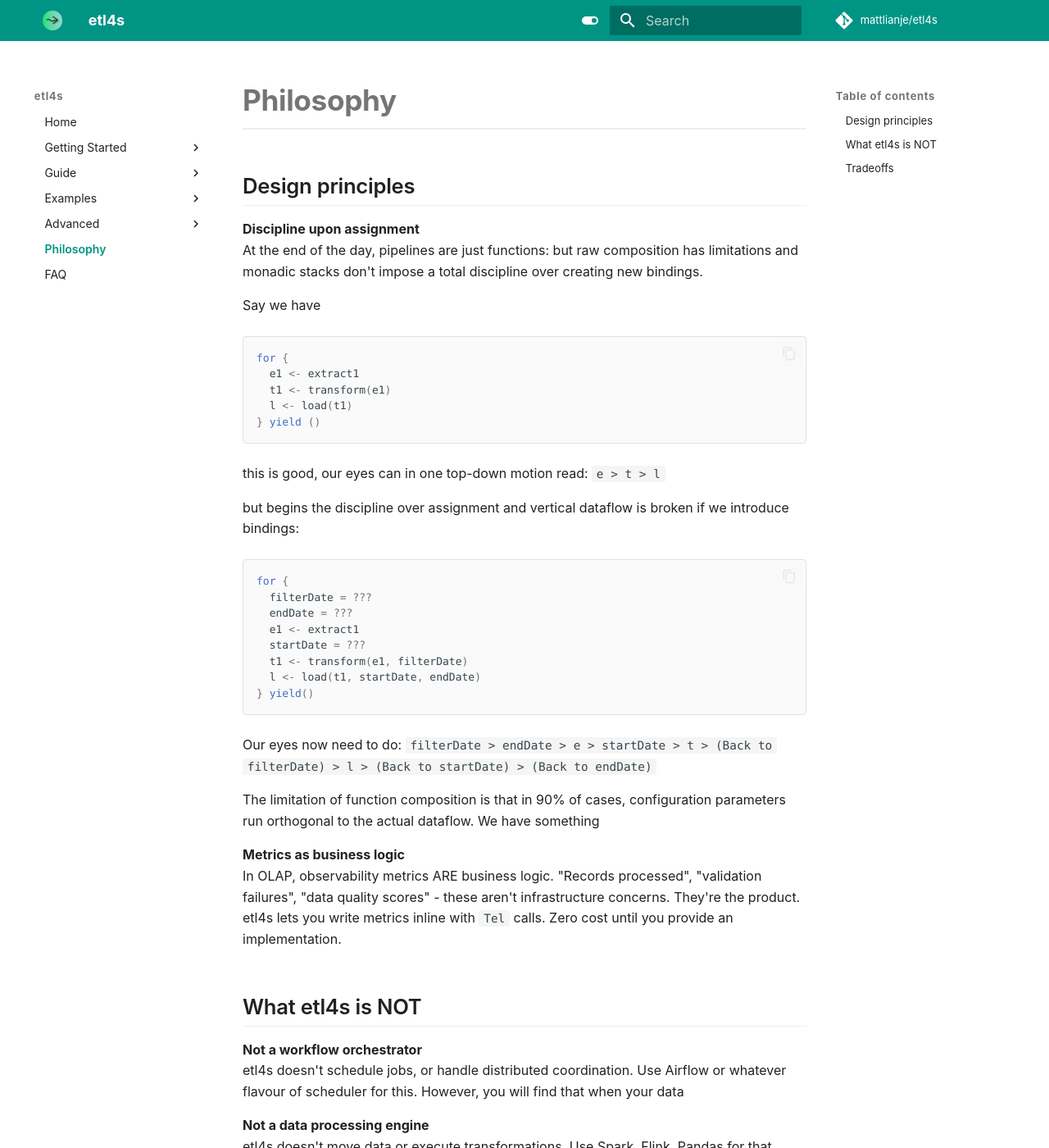
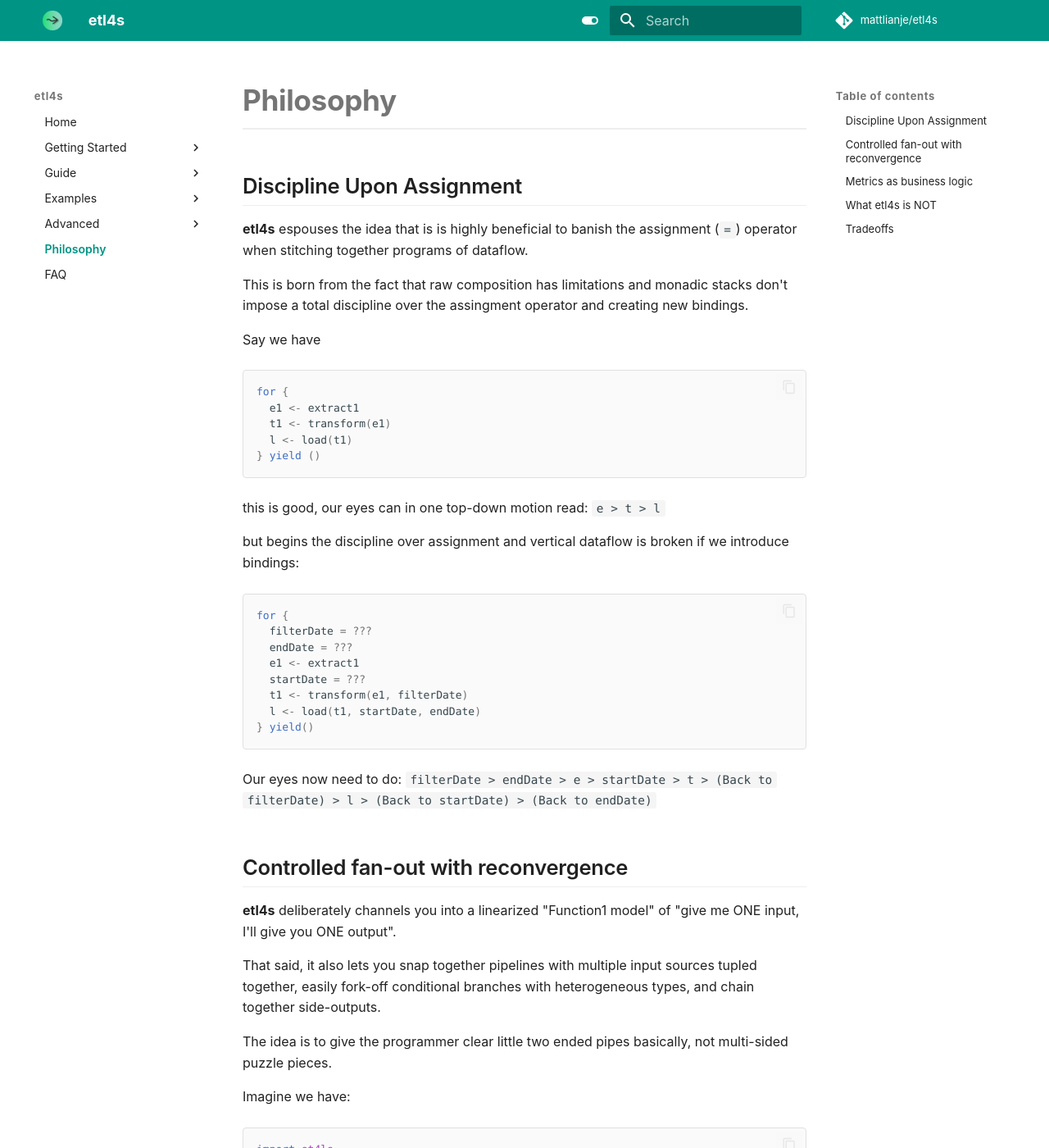
Before and after one commit to mattlianje/etl4s, an MkDocs documentation site: the page built from docs/philosophy.md, in a window 1280 px wide and 1400 px high. Shown: the whole window at 82% size. Built offline with MkDocs 1.6.1 and Material for MkDocs 9.7.7, drawn with Linux system fonts in a browser that asks for light colours; comment, search, counter and statistics services are not loaded; some of the changed text lies outside the part shown.

Commit message:
working on new doc

````diff
--- a/docs/philosophy.md
+++ b/docs/philosophy.md
@@ -1,10 +1,12 @@
 # Philosophy
 
-## Design principles
+## Discipline Upon Assignment
 
-**Discipline upon assignment**
-At the end of the day, pipelines are just functions: but raw composition has limitations and monadic stacks don't impose a
-total discipline over creating new bindings.
+**etl4s** espouses the idea that is is highly beneficial to banish the assignment (`=`) operator
+when stitching together programs of dataflow.
+
+This is born from the fact that raw composition has limitations and monadic stacks
+don't impose a total discipline over the assingment operator and creating new bindings.
 
 Say we have
 ```scala
@@ -32,10 +34,28 @@
 Our eyes now need to do:
 `filterDate > endDate > e > startDate > t > (Back to filterDate) > l > (Back to startDate) > (Back to endDate)`
 
-The limitation of function composition is that in 90% of cases, configuration parameters run orthogonal to the actual dataflow.
-We have something
+## Controlled fan-out with reconvergence
+**etl4s** deliberately channels you into a linearized "Function1 model" of "give me ONE input, I'll give you ONE output".
 
-**Metrics as business logic**
+That said, it also lets you snap together pipelines with multiple input sources tupled together, easily fork-off conditional
+branches with heterogeneous types, and chain together side-outputs.
+
+The idea is to give the programmer clear little two ended pipes basically,
+not multi-sided puzzle pieces.
+
+Imagine we have:
+```scala
+import et4ls._
+
+val p = (e1 & e2) ~> t ~> log >> saveS3 >> .If(_ > 0)(enrich ~> dbLoad)
+                                           .Else(process ~> purgatoryLoad)
+```
+
+Different branches can have different types and requirements, but once stitched together you have a single node
+that has intersected upstream, and unioned downstream the branch types.
+
+
+## Metrics as business logic
 In OLAP, observability metrics ARE business logic. "Records processed", "validation failures", "data quality scores" - these aren't infrastructure concerns. They're the product. etl4s lets you write metrics inline with `Tel` calls. Zero cost until you provide an implementation.
 
 ## What etl4s is NOT
````
